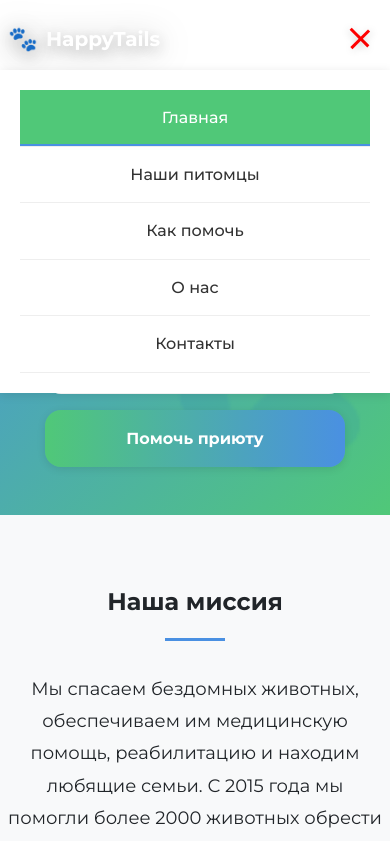
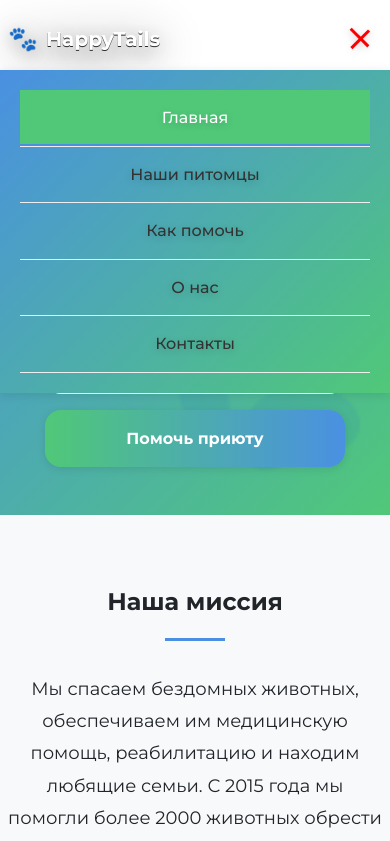
Before and after one commit to killuoo/shelter, a plain HTML site: page index.html in a window 390 px wide. Both pictures are taken after a click on the label "Открыть меню". Shown: the top 841 px of the page. Drawn offline with Linux system fonts and the light colour scheme.

Commit message:
Add files via upload

```diff
--- a/style.css
+++ b/style.css
@@ -41,9 +41,9 @@ body {
     text-decoration: none;
     font-weight: 700;
     font-size: var(--font-size-xl);
-    color: var(--white);
-    text-shadow: 0 4px 16px rgba(0,0,0,0.28);
-    filter: drop-shadow(0 4px 16px rgba(0,0,0,0.28));
+    color: #fff;
+    text-shadow: 0 6px 24px rgba(0,0,0,0.45), 0 1px 0 #333;
+    filter: drop-shadow(0 6px 24px rgba(0,0,0,0.45));
 }
 
 .logo__icon {
@@ -850,8 +850,8 @@ body {
         top: 70px;
         left: 0;
         width: 100%;
-            background: linear-gradient(135deg, var(--primary-color), var(--secondary-color));
-        color: var(--white);
+        background: linear-gradient(135deg, var(--primary-color) 0%, var(--secondary-color) 100%) !important;
+        color: var(--white) !important;
         padding: 0;
         margin: 0;
         box-shadow: 0 2px 10px rgba(0,0,0,0.2);
@@ -875,6 +875,7 @@ body {
         padding: 15px 20px;
         border-bottom: 1px solid rgba(255,255,255,0.15);
         color: var(--white) !important;
+        text-shadow: 0 2px 8px rgba(0,0,0,0.18);
         text-decoration: none;
         text-align: center;
         font-size: 16px;
```
